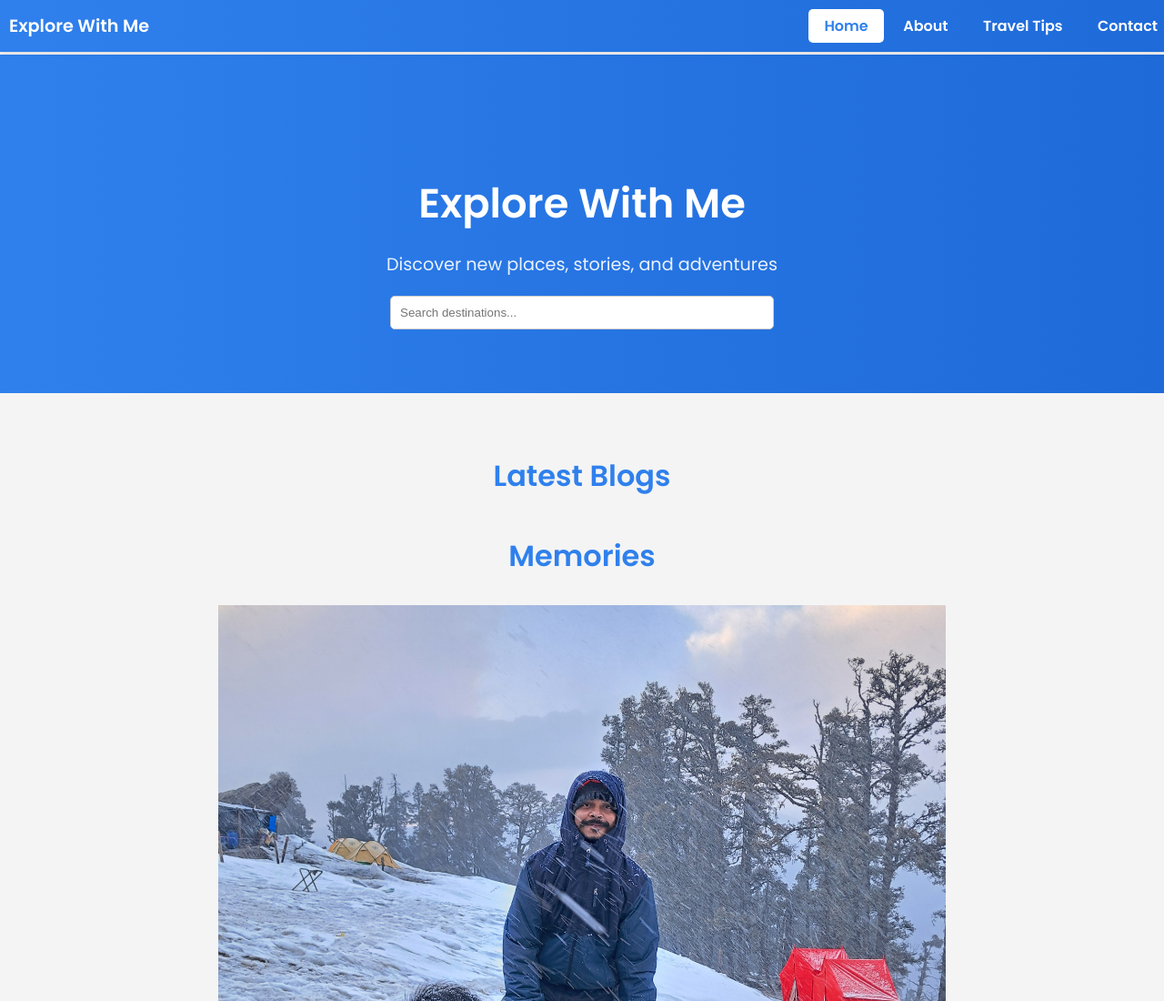
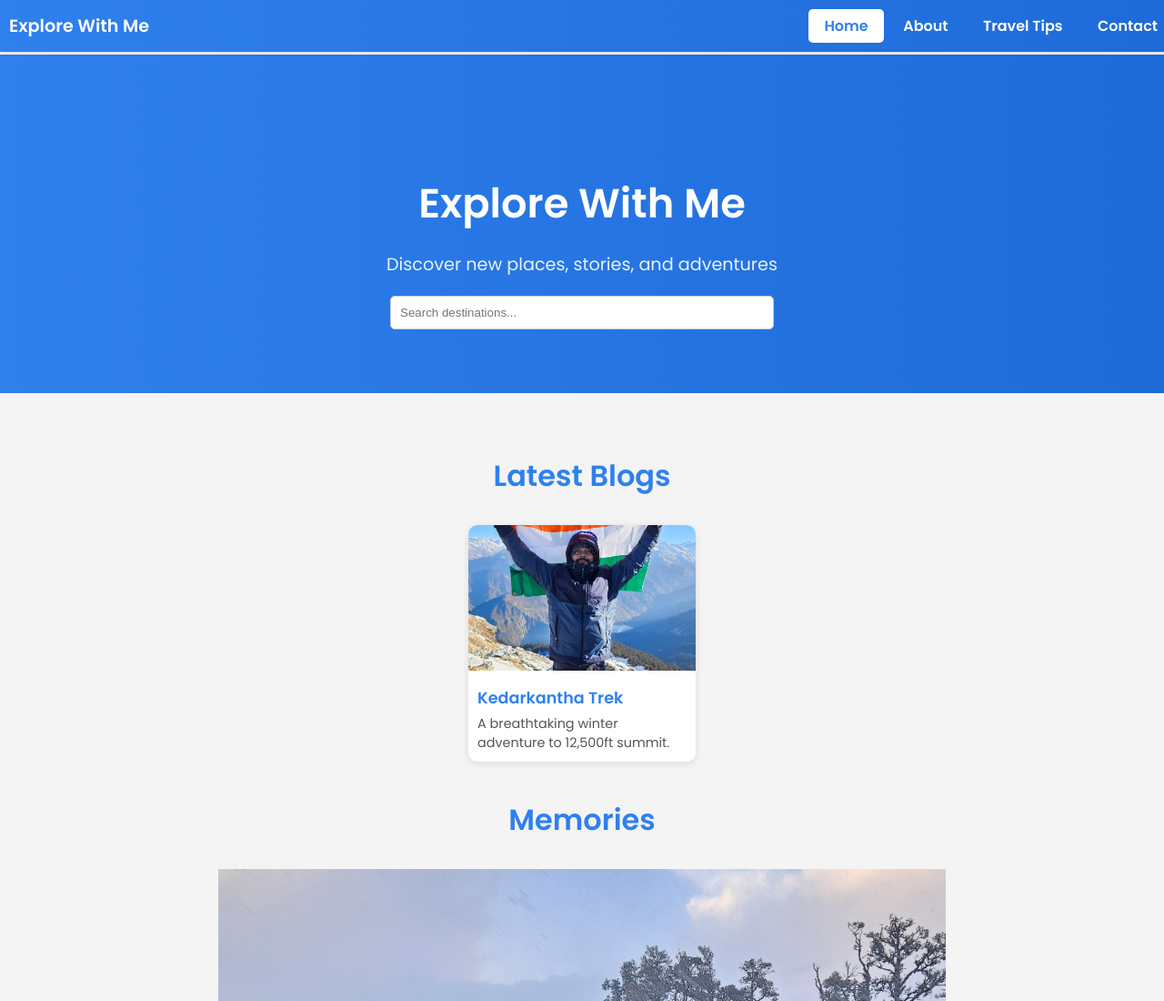
Before and after one commit to sidbjain/explore-with-me, a plain HTML site: page index.html in a window 1280 px wide. Shown: the top 1100 px of the page at 91% size. Drawn offline with nearby package versions, Linux system fonts and the light colour scheme.

Commit message:
Update index.html
k update

```diff
--- a/index.html
+++ b/index.html
@@ -199,6 +199,61 @@
   <main>
     <section class="featured">
       <h2>Latest Blogs</h2>
+<div style="display: flex; flex-wrap: wrap; justify-content: center; gap: 20px;">
+
+    <a href="kedarkantha.html" style="text-decoration: none; color: inherit;">
+      <div style="width: 250px; background: white; border-radius: 10px; overflow: hidden; box-shadow: 0 2px 8px rgba(0,0,0,0.1);">
+        <img src="images/20250211_082843.jpg" alt="Kedarkantha Vlog" style="width: 100%; height: 160px; object-fit: cover;">
+        <div style="padding: 10px;">
+          <h3 style="margin: 0; font-size: 1.1rem; color: #2f80ed;">Kedarkantha Trek</h3>
+          <p style="margin: 5px 0 0; font-size: 0.9rem; color: #555;">A breathtaking winter adventure to 12,500ft summit.</p>
+        </div>
+      </div>
+    </a>
+<!--
+    <a href="goa-beach-vlog.html" style="text-decoration: none; color: inherit;">
+      <div style="width: 250px; background: white; border-radius: 10px; overflow: hidden; box-shadow: 0 2px 8px rgba(0,0,0,0.1);">
+        <img src="images/goa.jpg" alt="Goa Beach Vlog" style="width: 100%; height: 160px; object-fit: cover;">
+        <div style="padding: 10px;">
+          <h3 style="margin: 0; font-size: 1.1rem; color: #2f80ed;">Goa Beach Adventure</h3>
+          <p style="margin: 5px 0 0; font-size: 0.9rem; color: #555;">Golden beaches and vibrant nightlife experiences.</p>
+        </div>
+      </div>
+    </a>
+
+<a href="jim-corbett-vlog.html" style="text-decoration: none; color: inherit;">
+      <div style="width: 250px; background: white; border-radius: 10px; overflow: hidden; box-shadow: 0 2px 8px rgba(0,0,0,0.1);">
+        <img src="images/jim.jpg" alt="Goa Beach Vlog" style="width: 100%; height: 160px; object-fit: cover;">
+        <div style="padding: 10px;">
+          <h3 style="margin: 0; font-size: 1.1rem; color: #2f80ed;">jim corbett Adventure</h3>
+          <p style="margin: 5px 0 0; font-size: 0.9rem; color: #555;">Golden beaches and vibrant nightlife experiences.</p>
+        </div>
+      </div>
+    </a>
+
+<a href="jaisalmer-desert-vlog.html" style="text-decoration: none; color: inherit;">
+      <div style="width: 250px; background: white; border-radius: 10px; overflow: hidden; box-shadow: 0 2px 8px rgba(0,0,0,0.1);">
+        <img src="images/jaisalmer.jpg" alt="Goa Beach Vlog" style="width: 100%; height: 160px; object-fit: cover;">
+        <div style="padding: 10px;">
+          <h3 style="margin: 0; font-size: 1.1rem; color: #2f80ed;">jaisalmer desert</h3>
+          <p style="margin: 5px 0 0; font-size: 0.9rem; color: #555;">Golden beaches and vibrant nightlife experiences.</p>
+        </div>
+      </div>
+    </a>
+
+
+<a href="jaipur-city-vlog.html" style="text-decoration: none; color: inherit;">
+      <div style="width: 250px; background: white; border-radius: 10px; overflow: hidden; box-shadow: 0 2px 8px rgba(0,0,0,0.1);">
+        <img src="images/jaipur.jpg" alt="Goa Beach Vlog" style="width: 100%; height: 160px; object-fit: cover;">
+        <div style="padding: 10px;">
+          <h3 style="margin: 0; font-size: 1.1rem; color: #2f80ed;">jaipur city</h3>
+          <p style="margin: 5px 0 0; font-size: 0.9rem; color: #555;">Golden beaches and vibrant nightlife experiences.</p>
+        </div>
+      </div>
+    </a>
+
+-->
+
       <!-- Cards here -->
     </section>
 
```
